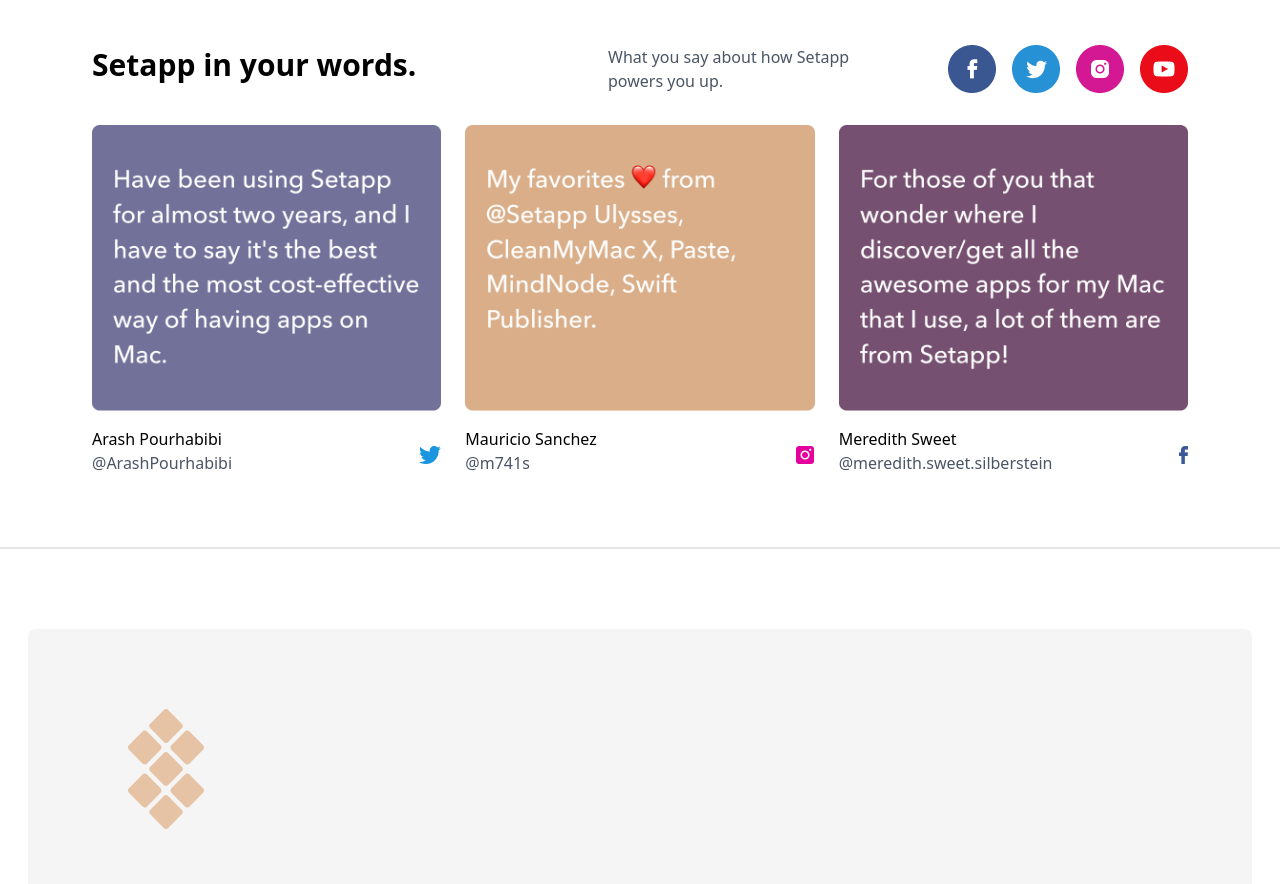
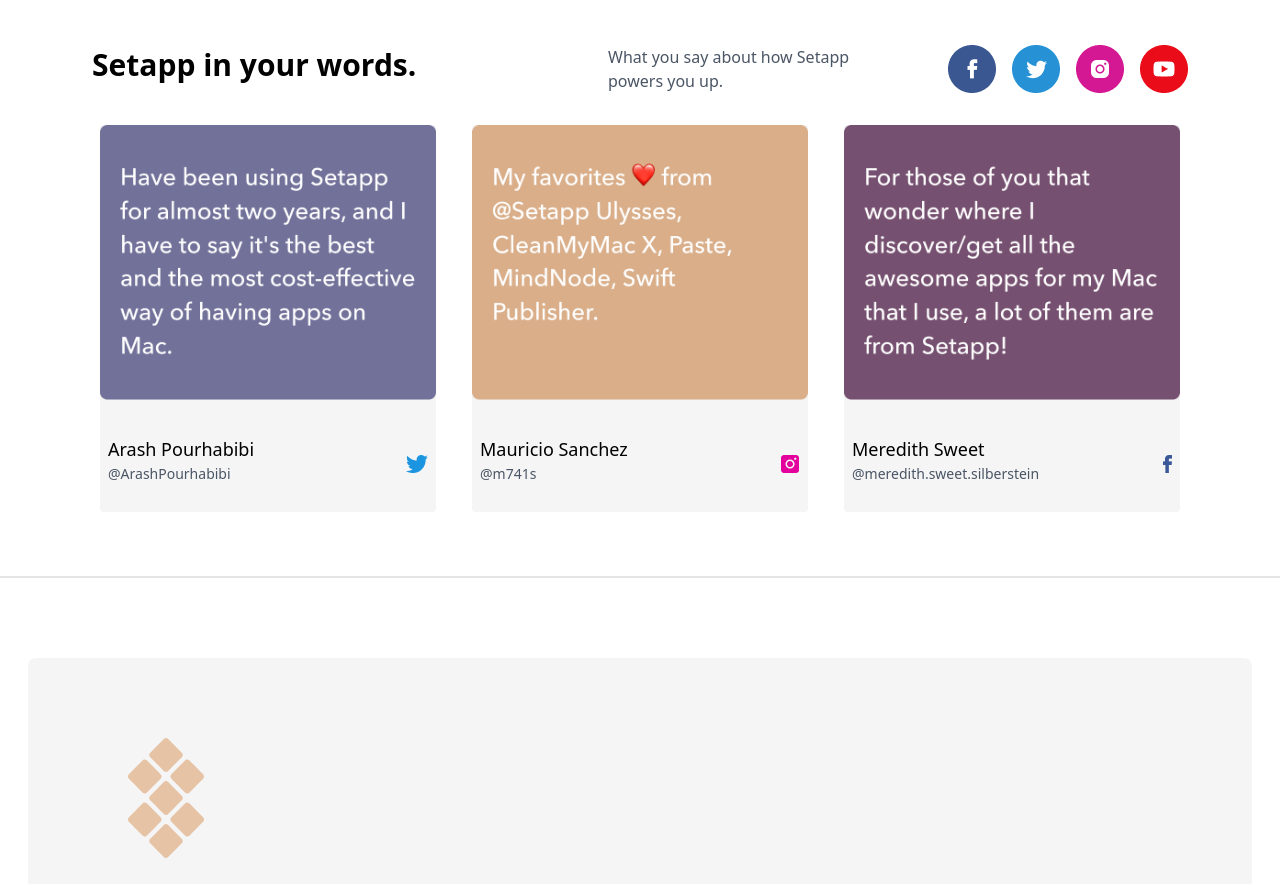
Before and after one commit to neggmmm/azora-assessment, a React (Vite) app: page / in a window 1280 px wide. Shown: the part 3260-4144 px from the top of the page. Built offline with nearby package versions, Linux system fonts and the light colour scheme.

Commit message:
adding reviews animations

```diff
--- a/src/pages/Reviews.jsx
+++ b/src/pages/Reviews.jsx
@@ -54,7 +54,7 @@
                         <p className='text-gray-600 w-[300px]'>What you say about how Setapp powers you up.</p>
                         <div className='flex gap-4'>
                             {[0, 1, 2, 3].map((i) => (
-                                <button key={i} className=' rounded-full '>
+                                <button key={i} className='cursor-pointer hover:scale-110 transition-all duration-200 rounded-full '>
                                     <img src={`./reviews/Frame (${i}).png`} />
                                 </button>
                             ))}
@@ -63,16 +63,16 @@
                 </div>
 
                 {/* Testimonial cards grid */}
-                <div className='grid grid-cols-1 md:grid-cols-3 gap-6'>
+                <div className='grid grid-cols-1 md:grid-cols-3 gap-5 '>
                     {testimonials.map((testimonial) => (
-                        <div>
-                            <img src={testimonial.quoteImage} alt="Quote" className='mb-4' />
-                            <div className='flex items-center'>
-                                <div className='flex flex-col mr-auto'>
-                                    <p className='text-black'>{testimonial.name}</p>
-                                    <p className='text-gray-600 mb-2'>{testimonial.username}</p>
+                        <div className='mx-2 bg-[#F5F5F5] rounded group hover:scale-105 transition-all duration-400'>
+                            <img src={testimonial.quoteImage} alt="Quote" className='mb-4 ' />
+                            <div className='flex items-center px-2 py-5'>
+                                <div className='flex flex-col mr-auto '>
+                                    <p className='text-black text-[18px] group-hover:scale-110 transition-all'>{testimonial.name}</p>
+                                    <p className='text-gray-600 mb-2 text-[14px] '>{testimonial.username}</p>
                                 </div>
-                                <img src={testimonial.platform} alt="Platform" />
+                                <img className='group-hover:scale-125 transition-all' src={testimonial.platform} alt="Platform" />
                             </div>
                         </div>
                     ))}
```
